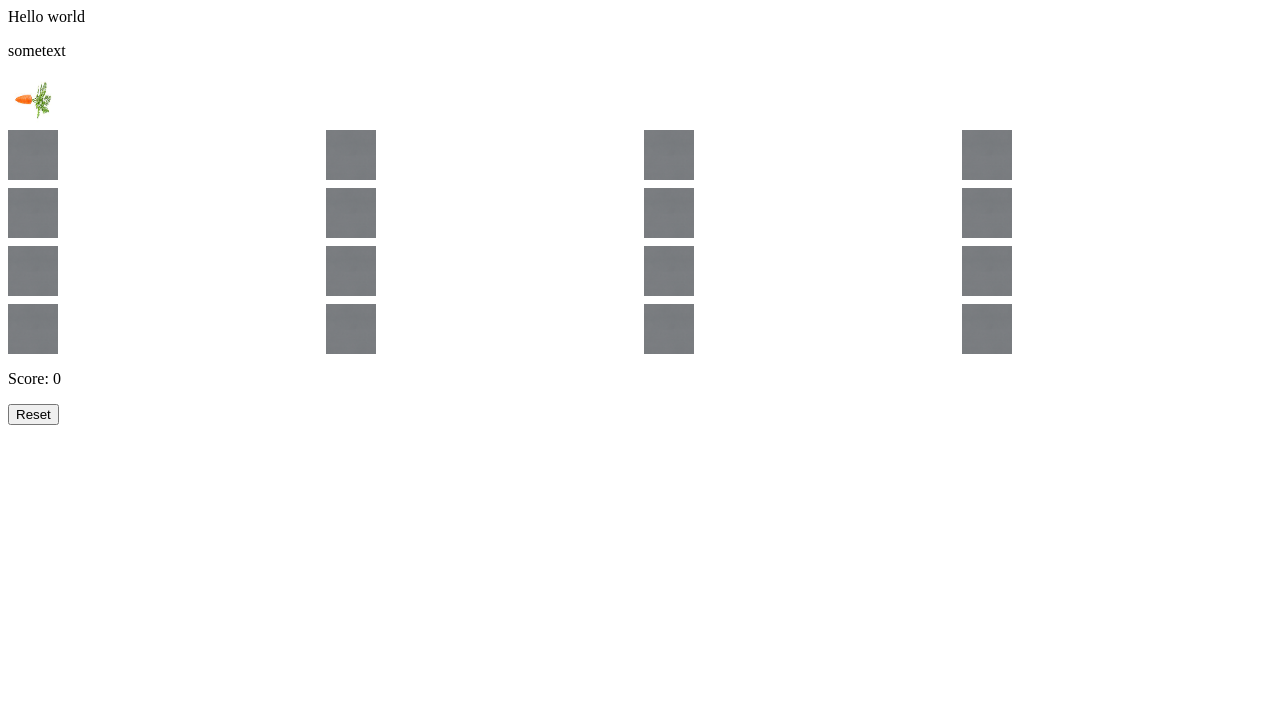
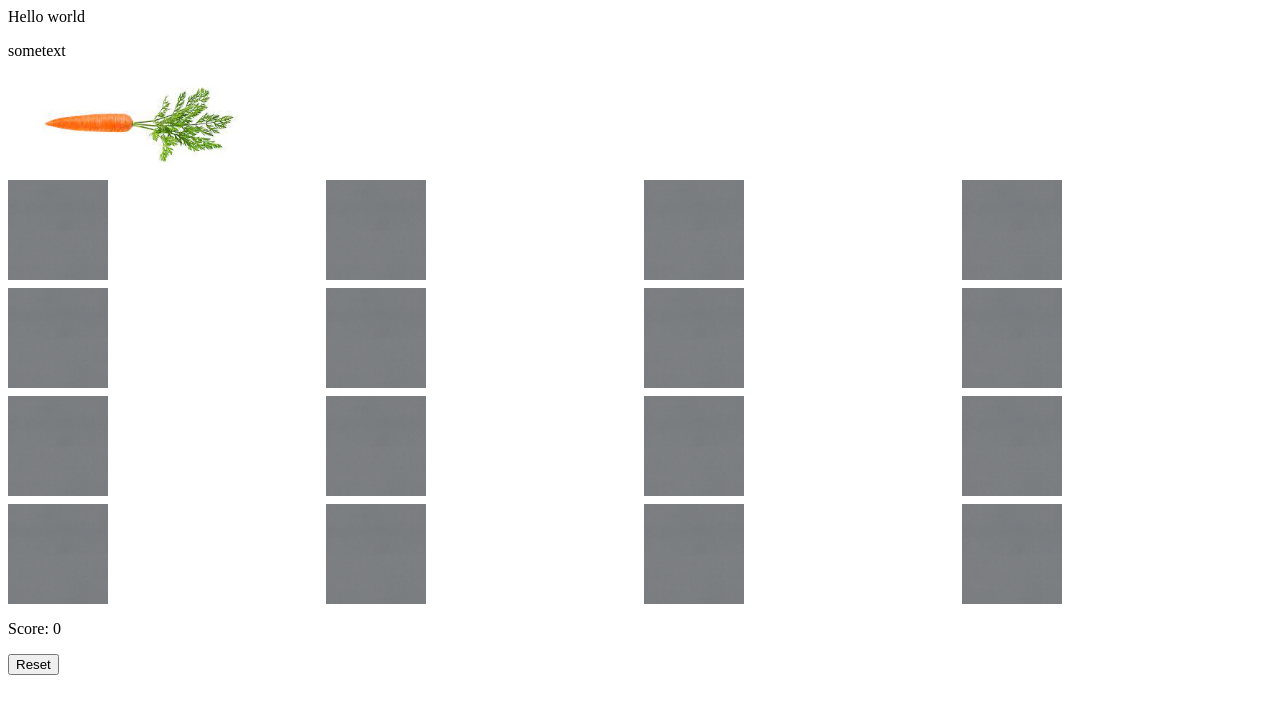
Before and after one commit to anastasiatomuz/MatchGame, a plain HTML site: page index.html in a window 1280 px wide. Both pictures are taken after a click on the button "Reset". Drawn offline with Linux system fonts and the light colour scheme.

Commit message:
Add files via upload

```diff
--- a/index.html
+++ b/index.html
@@ -10,7 +10,7 @@
 
 </head>
 
-<body>
+<body onload="randomize();">
   Hello world
 
   <p id="ex">sometext</p>
--- a/script.js
+++ b/script.js
@@ -65,10 +65,18 @@ function cardClicked(imgObj){
 function checkMatch(){
   let img1coor = imgMap.get(recentTries[0]);
   let img2coor = imgMap.get(recentTries[1]);
-  if (keyGrid[img1coor[0]][img1coor[1]] == keyGrid[img2coor[0]][img2coor[1]]){//checks that img1 = img2
+
+  let image1 = keyGrid[img1coor[0]][img1coor[1]];
+  let image2 = keyGrid[img2coor[0]][img2coor[1]]
+  console.log(image1[0]);
+
+  console.log(image2[0]);
+
+  console.log(typeof image1);
+  if (keyGrid[img1coor[0]][img1coor[1]] === keyGrid[img2coor[0]][img2coor[1]]){//checks that img1 = img2 | imgxcoor[0] returns row, imgxcoor[1] returns column
     cardsFound.push(recentTries[0]);
     cardsFound.push(recentTries[1]);
-    setsMatched ++;
+    setsMatched++;
     recentTries = [];//empties array that stores img objects for keeping track of guesses
   } else {
     //https://stackoverflow.com/questions/951021/what-is-the-javascript-version-of-sleep/39914235#39914235
@@ -97,13 +105,27 @@ function resetGame(){
     obj.src = "blank.jpg";
   }
   scoreText.innerHTML = 0;
+  randomize();
 }
 
 function randomize() {
+
+  let string = "";
   copyOfList = [...colorsArray];
+
   for (let r = 0; r < 4; r ++){
+    let substring = "";
+       for (let c = 0; c < 4; c ++){
+        let toMove = copyOfList.splice(Math.floor(Math.random() * copyOfList.length), 1).toString(); //https://www.w3schools.com/js/js_json_stringify.asp#:~:text=Stringify%20a%20JavaScript%20Object&text=Use%20the%20JavaScript%20function%20JSON,string%20following%20the%20JSON%20notation.
 
+        keyGrid[r][c] = toMove;
+
+        substring += keyGrid[r][c] + " ";
+    }
+
+    string += substring + "\n";
   }
+  console.log(string);
 }
 
 /*
--- a/style.css
+++ b/style.css
@@ -10,6 +10,6 @@ html {
 }
 
 img {
-  height: 50px;
-  width: 50px;
+  height: 100px;
+  width: auto;
 }
```
